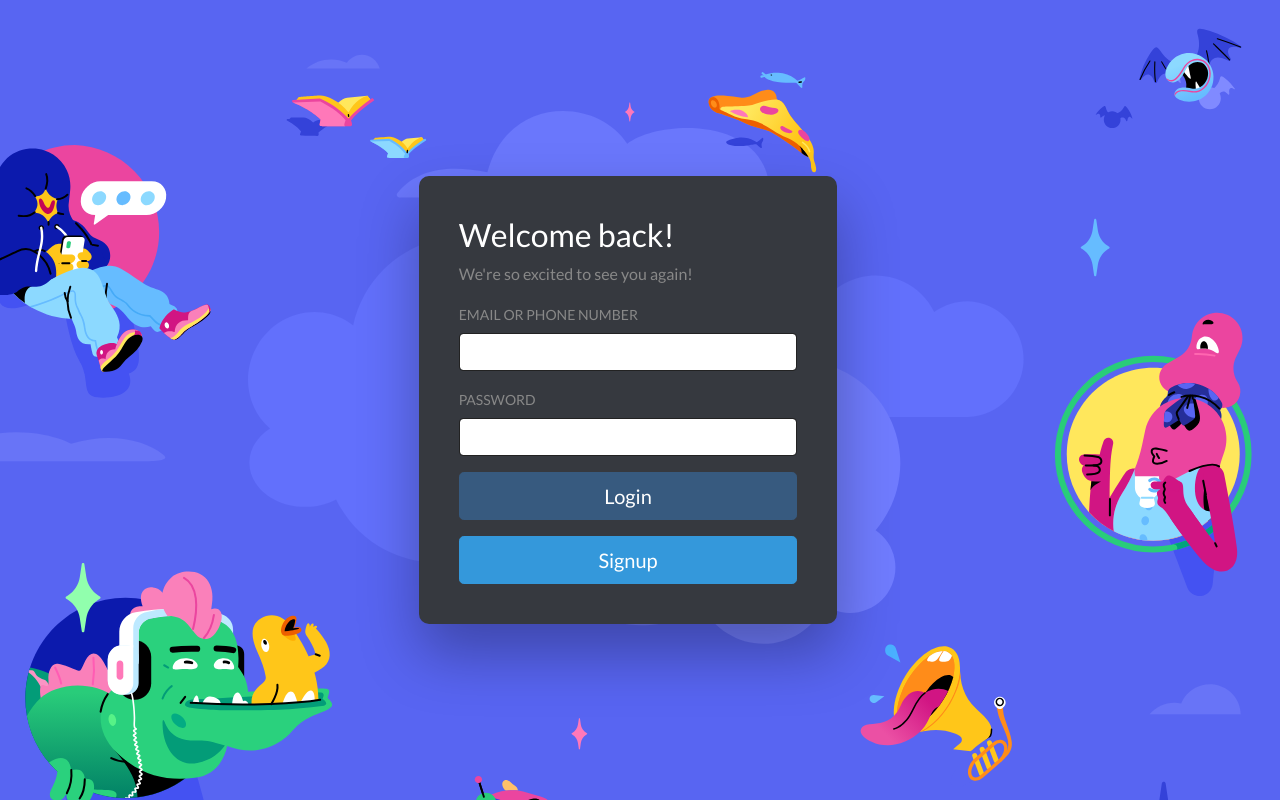
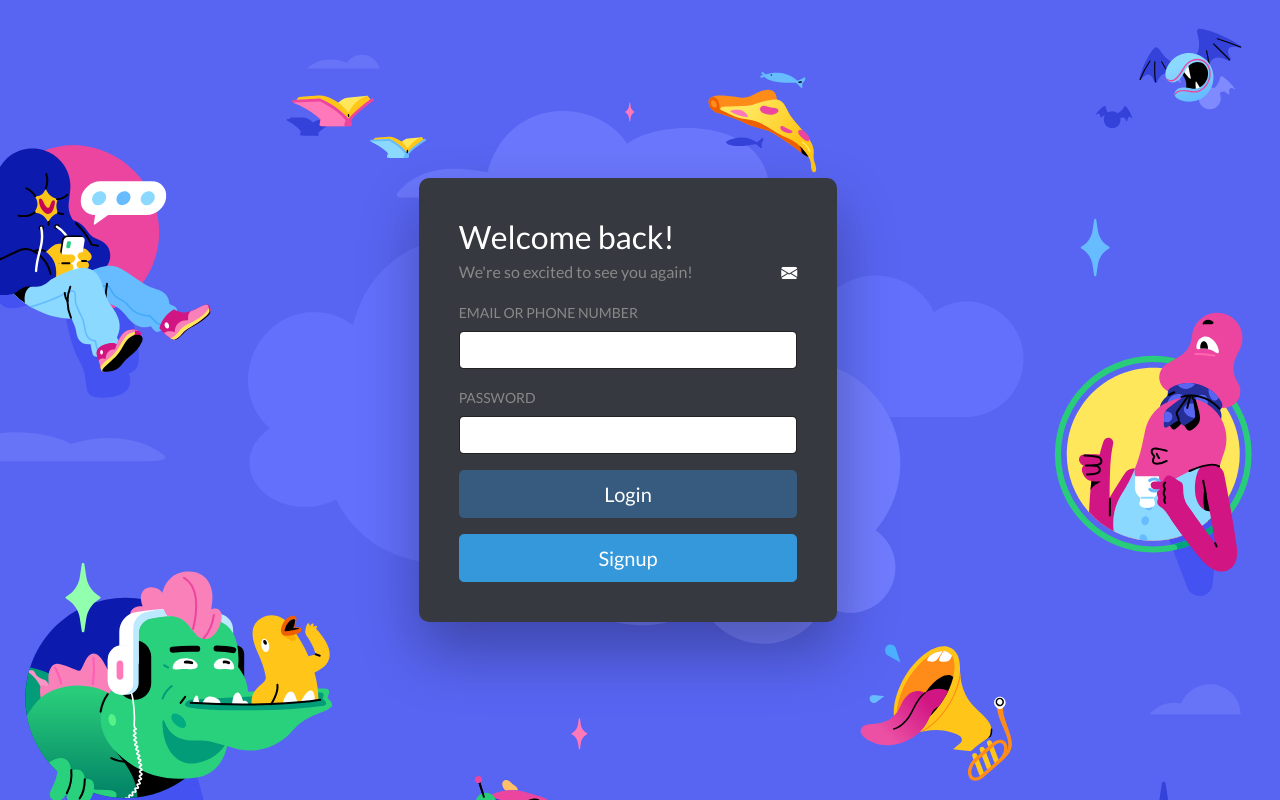
Before and after one commit to PaulMarechal/ec-code-2021-discoding-php-PaulMarechal, a PHP site: page /view/loginView.php in a window 1280 px wide. Run offline with PHP 8.4, Linux system fonts and the light colour scheme; the visitor is signed in with stand-in values (Sample User, id 1).

Commit message:
button contact login page

```diff
--- a/src/static/css/style.css
+++ b/src/static/css/style.css
@@ -94,3 +94,7 @@ html, body {
     margin-top: 2em;
     margin-bottom: -1em;
 }
+
+.text-muted{
+    margin-top: -1.3em;
+}
--- a/src/view/loginView.php
+++ b/src/view/loginView.php
@@ -3,8 +3,10 @@
 <div class="container-fluid d-flex h-100 characterBackground">
     <div class="row align-self-center w-100">
         <div class="col-md-4 mx-auto auth-container">
-            <h3>Welcome back!
-            </h3>
+            <h3>Welcome back!</h3>
+
+            <i class="contactLogin bi-envelope-fill align-self-center d-flex justify-content-end" title="Back" onclick="location.href='index.php?action=contact'"></i>
+
             <p class="text-muted">We're so excited to see you again!</p>
             <form action="/index.php?action=login" method="post">
                 <div class="mb-3">
```
